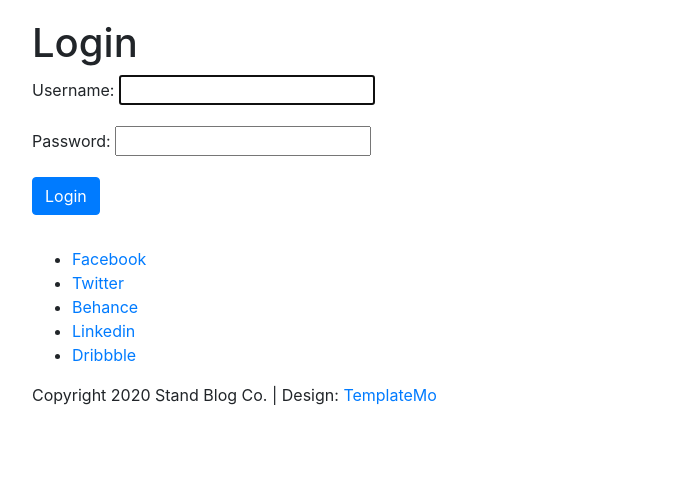
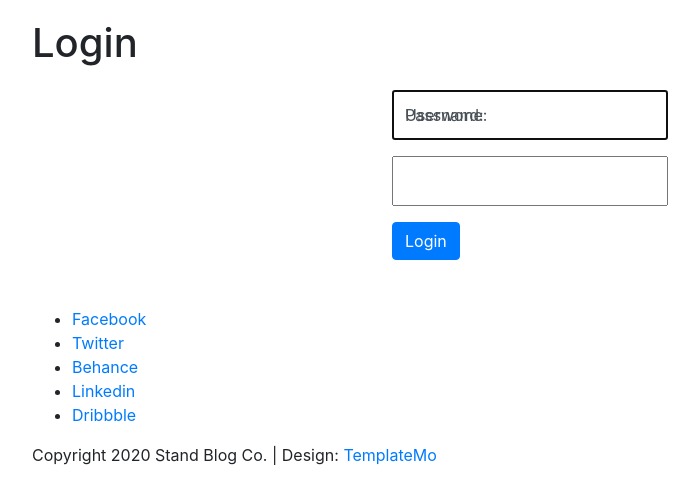
Before and after one commit to Succesmasdep/Website-1, a Django app: page /members/login/ in a window 1280 px wide. Shown: the part 56-560 px from the top of the page, without its empty margins (53-752 px from the left). Run offline with Django 3.2, Linux system fonts and the light colour scheme; some libraries are stand-ins or nearby versions.

Commit message:
Changes to be committed: 	modified:   Websiteku/__pycache__/settings.cpython-37.pyc 	modified:   Websiteku/settings.py 	modified:   blog/__pycache__/models.cpython-37.pyc 	modified:   blog/models.py 	modified:   blog/templates/blog/index.html 	modified:   db.sqlite3 	modified:   static/css/style.css 	modified:   templates/head.html 	modified:   templates/javascript.html 	modified:   users/templates/registration/login.html
Untracked files:
	blog/migrations/0010_auto_20210402_2211.py
	blog/migrations/__pycache__/0010_auto_20210402_2211.cpython-37.pyc
	static/js/popper.min.js.map

```diff
--- a/Websiteku/settings.py
+++ b/Websiteku/settings.py
@@ -169,5 +169,7 @@ MDEDITOR_CONFIGS = {
 
 
 
-import django_heroku
-django_heroku.settings(locals())
+try:
+    from Website.local_settings import *
+except ImportError:
+    pass
--- a/blog/templates/blog/index.html
+++ b/blog/templates/blog/index.html
@@ -5,7 +5,7 @@
 
 	<div class="card-columns">
 		{% for post in object_list %}
-			<div class="card">
+			<div class="card border-dark">
 				<div class="card-body">
 					<h5 class="card-title"><a href="{% url 'detail-artikel' post.pk %}">{{ post.judul }}</a></h5>
 					<p class="card-text">{{ post.konten|slice:":250"|safe|markdownify }}...<a href="{% url 'detail-artikel' post.pk %}">Baca Selengkapnya</a></p>
--- a/static/css/style.css
+++ b/static/css/style.css
@@ -1,12 +1,110 @@
-main > .container {
-    padding: 75px 15px 0px;
+.footer > .container {
+    padding-left: 15px;
+    padding-right: 15px;
+}
+
+.form-signin {
+  width: 100%;
+  max-width: 420px;
+  padding: 15px;
+  margin: auto;
+}
+
+.form-label-group {
+  position: relative;
+  margin-bottom: 1rem;
+}
+
+.form-label-group input,
+.form-label-group label {
+  height: 3.125rem;
+  padding: .75rem;
+}
+
+.form-label-group label {
+  position: absolute;
+  top: 0;
+  left: 0;
+  display: block;
+  width: 100%;
+  margin-bottom: 0; /* Override default `<label>` margin */
+  line-height: 1.5;
+  color: #495057;
+  pointer-events: none;
+  cursor: text; /* Match the input under the label */
+  border: 1px solid transparent;
+  border-radius: .25rem;
+  transition: all .1s ease-in-out;
+}
+
+.form-label-group input::-webkit-input-placeholder {
+  color: transparent;
+}
+
+.form-label-group input::-moz-placeholder {
+  color: transparent;
+}
+
+.form-label-group input:-ms-input-placeholder {
+  color: transparent;
+}
+
+.form-label-group input::-ms-input-placeholder {
+  color: transparent;
+}
+
+.form-label-group input::placeholder {
+  color: transparent;
+}
+
+.form-label-group input:not(:-moz-placeholder-shown) {
+  padding-top: 1.25rem;
+  padding-bottom: .25rem;
+}
+
+.form-label-group input:not(:-ms-input-placeholder) {
+  padding-top: 1.25rem;
+  padding-bottom: .25rem;
+}
+
+.form-label-group input:not(:placeholder-shown) {
+  padding-top: 1.25rem;
+  padding-bottom: .25rem;
+}
+
+.form-label-group input:not(:-moz-placeholder-shown) ~ label {
+  padding-top: .25rem;
+  padding-bottom: .25rem;
+  font-size: 12px;
+  color: #777;
+}
+
+.form-label-group input:not(:-ms-input-placeholder) ~ label {
+  padding-top: .25rem;
+  padding-bottom: .25rem;
+  font-size: 12px;
+  color: #777;
+}
+
+.form-label-group input:not(:placeholder-shown) ~ label {
+  padding-top: .25rem;
+  padding-bottom: .25rem;
+  font-size: 12px;
+  color: #777;
+}
+
+.form-label-group input:-webkit-autofill ~ label {
+  padding-top: .25rem;
+  padding-bottom: .25rem;
+  font-size: 12px;
+  color: #777;
 }
 
 #judul {
     color: black;
 }
 
-.footer > .container {
-    padding-left: 15px;
-    padding-right: 15px;
+
+main > .container {
+    padding: 75px 15px 0px;
 }
--- a/templates/head.html
+++ b/templates/head.html
@@ -12,7 +12,6 @@
     <!-- CSS -->
     <link rel="stylesheet" href="https://cdn.jsdelivr.net/npm/bootstrap@4.6.0/dist/css/bootstrap.min.css" integrity="sha384-B0vP5xmATw1+K9KRQjQERJvTumQW0nPEzvF6L/Z6nronJ3oUOFUFpCjEUQouq2+l" crossorigin="anonymous">
     <link rel="stylesheet" href="{% static 'css/bootstrap.min.css' %}" type="text/css">
-    <link rel="stylesheet" href="{% static 'css/bootstrap.min.css.map' %}" type="text/css">
     <link rel="stylesheet" href="{% static 'css/style.css' %}" type="text/css">
 
 </head>
--- a/templates/javascript.html
+++ b/templates/javascript.html
@@ -2,7 +2,7 @@
 
 <!-- Bootstrap JS, JQuery, Popper -->
 <script src="https://code.jquery.com/jquery-3.5.1.slim.min.js" integrity="sha384-DfXdz2htPH0lsSSs5nCTpuj/zy4C+OGpamoFVy38MVBnE+IbbVYUew+OrCXaRkfj" crossorigin="anonymous"></script>
-<script src="{% static '/js/popper.min.js' %}" integrity="sha384-9/reFTGAW83EW2RDu2S0VKaIzap3H66lZH81PoYlFhbGU+6BZp6G7niu735Sk7lN" crossorigin="anonymous"></script>
 <script src="https://cdn.jsdelivr.net/npm/bootstrap@4.6.0/dist/js/bootstrap.min.js" integrity="sha384-+YQ4JLhjyBLPDQt//I+STsc9iw4uQqACwlvpslubQzn4u2UU2UFM80nGisd026JF" crossorigin="anonymous"></script>
-<script src="{% static '/js/jquery-3.5.1.slim.min.js' %}"></script>
+<script src="{% static '/js/popper.min.js' %}"></script>
+<script src="{% static '/js/jquery-3.5.1.slim.min.js' %}" integrity="sha384-DfXdz2htPH0lsSSs5nCTpuj/zy4C+OGpamoFVy38MVBnE+IbbVYUew+OrCXaRkfj" crossorigin="anonymous"></script>
 <script src="{% static '/js/bootstrap.js' %}"></script>
--- a/users/templates/registration/login.html
+++ b/users/templates/registration/login.html
@@ -8,8 +8,8 @@
 
     <h1>Login</h1>
 
-    <form method="POST" action="">
-        <div class="form-group">
+    <form class="form-signin" method="POST" action="">
+        <div class="form-label-group">
             {% csrf_token %}
             {{ form.as_p }}
             <button type="submit" class="btn btn-primary">Login</button>
```
Also changed, not shown: blog/models.py (+10 -1 lines), db.sqlite3.
